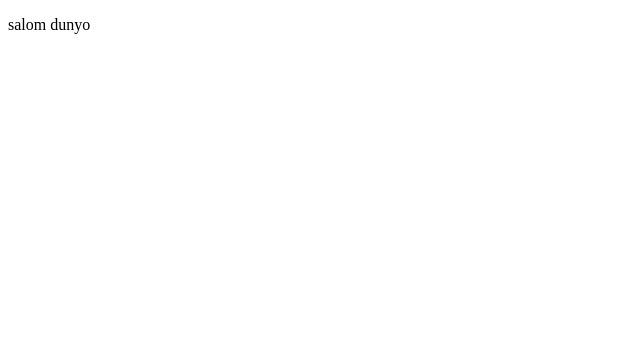
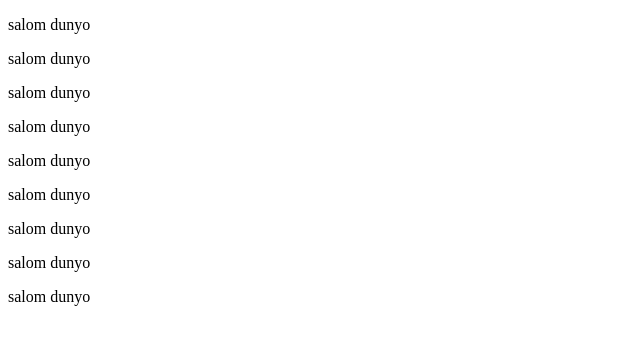
Before and after one commit to bekicom/salomdunyo, a plain HTML site: page index.html in a window 1280 px wide. Shown: the whole page, without its empty margins (0-640 px from the left). Drawn offline with Linux system fonts and the light colour scheme.

Commit message:
commitni kopaytirdim

```diff
--- a/index.html
+++ b/index.html
@@ -7,5 +7,13 @@
   </head>
   <body>
     <p>salom dunyo</p>
+    <p>salom dunyo</p>
+    <p>salom dunyo</p>
+    <p>salom dunyo</p>
+    <p>salom dunyo</p>
+    <p>salom dunyo</p>
+    <p>salom dunyo</p>
+    <p>salom dunyo</p>
+    <p>salom dunyo</p>
   </body>
 </html>
```
